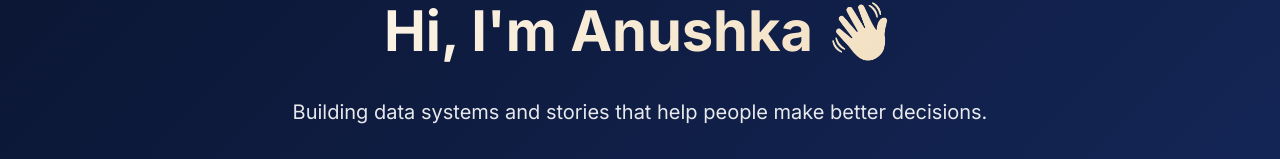
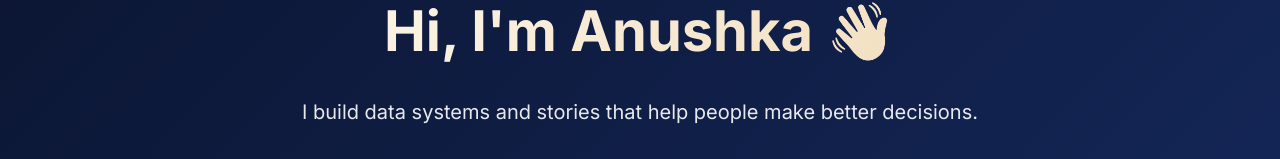
Before and after one commit to ambivertgal/ambivertgal.github.io, a plain HTML site: page index.html in a window 1280 px wide. Shown: the part 154-313 px from the top of the page. Drawn offline with Linux system fonts and the light colour scheme.

Commit message:
Tweak hero sentence wording

```diff
--- a/index.html
+++ b/index.html
@@ -429,7 +429,7 @@
     <div class="container">
         <section class="hero">
             <h1>Hi, I'm Anushka 👋</h1>
-            <p>Building data systems and stories that help people make better decisions.</p>
+            <p>I build data systems and stories that help people make better decisions.</p>
             <div class="hero-buttons">
                 <a href="#about" class="btn btn-primary">
                     <i class="fas fa-user"></i>
```
